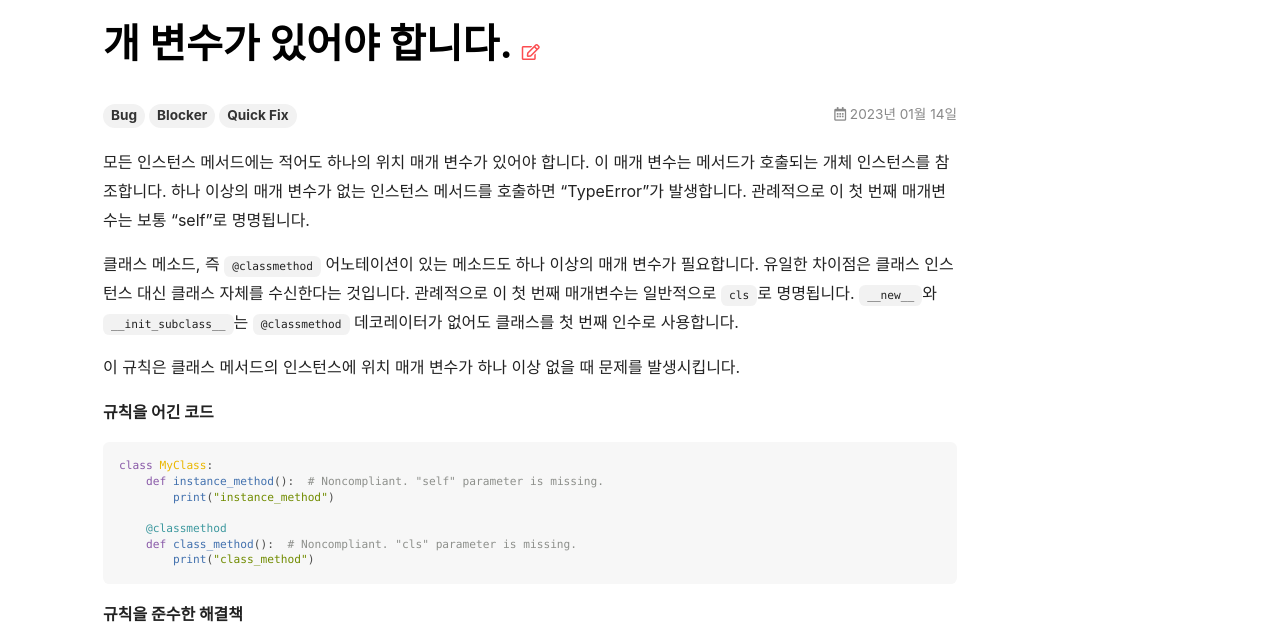
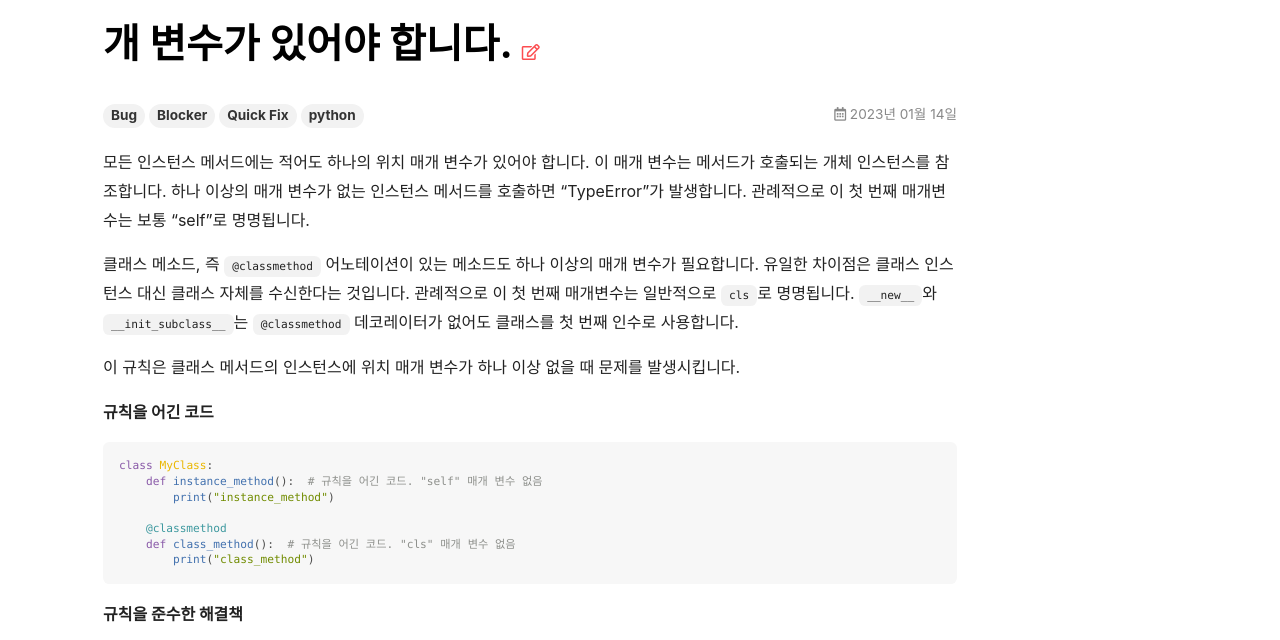
Before and after one commit to kantabile/sonarkube, a Jekyll site: the page built from _posts/python/2023-01-14-RSPEC-5719.md, in a window 1280 px wide. Shown: the part 180-820 px from the top of the page. Built offline with Jekyll 4.4.1, drawn with Linux system fonts in a browser that asks for light colours; nearby versions of some CDN libraries; emoji names are drawn with the system emoji font.

Commit message:
피드백 적

````diff
--- a/_posts/python/2023-01-14-RSPEC-5719.md
+++ b/_posts/python/2023-01-14-RSPEC-5719.md
@@ -4,6 +4,7 @@ tags:
 - Bug
 - Blocker
 - Quick Fix
+- python
 ---
 
 
@@ -18,11 +19,11 @@ tags:
 **규칙을 어긴 코드**
 ```python
 class MyClass:
-    def instance_method():  # Noncompliant. "self" parameter is missing.
+    def instance_method():  # 규칙을 어긴 코드. "self" 매개 변수 없음
         print("instance_method")
 
     @classmethod
-    def class_method():  # Noncompliant. "cls" parameter is missing.
+    def class_method():  # 규칙을 어긴 코드. "cls" 매개 변수 없음
         print("class_method")
 ```
 **규칙을 준수한 해결책**
````
Also changed, not shown: _posts/python/2023-01-14-RSPEC-3923.md (+1 -0 lines).
